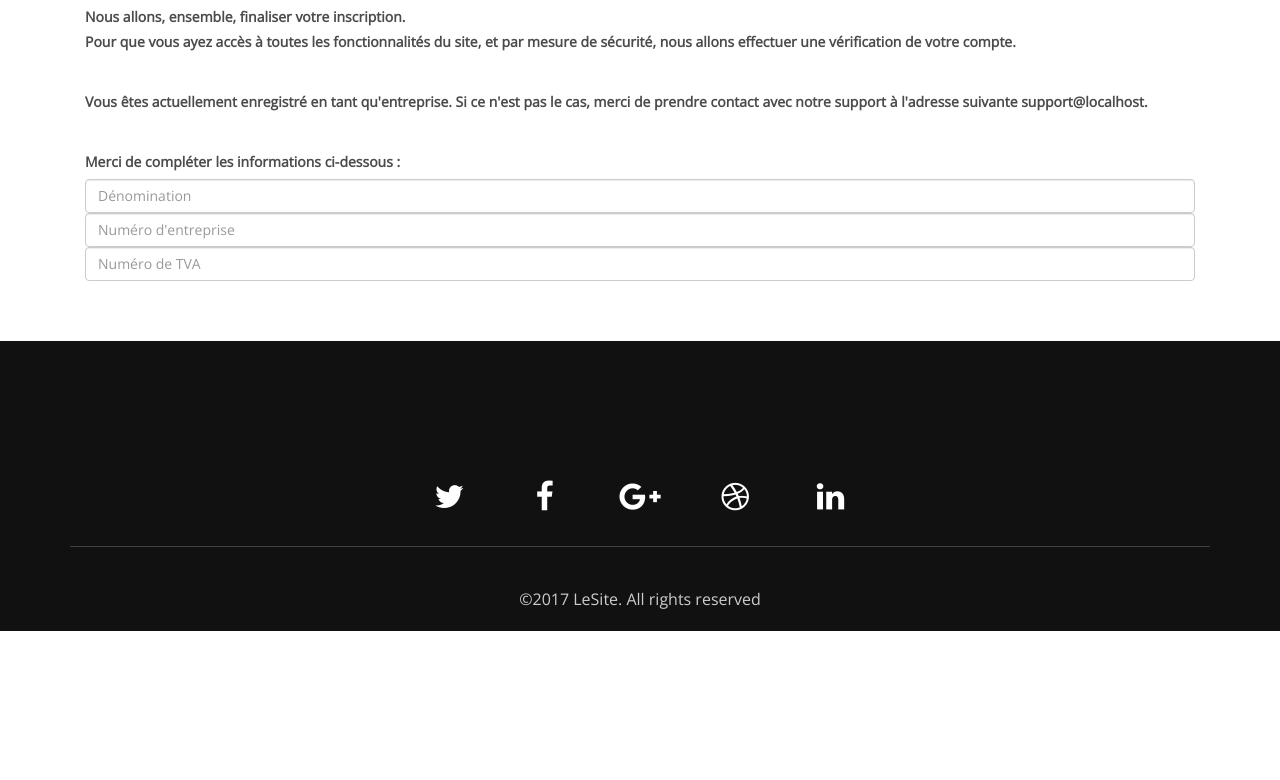
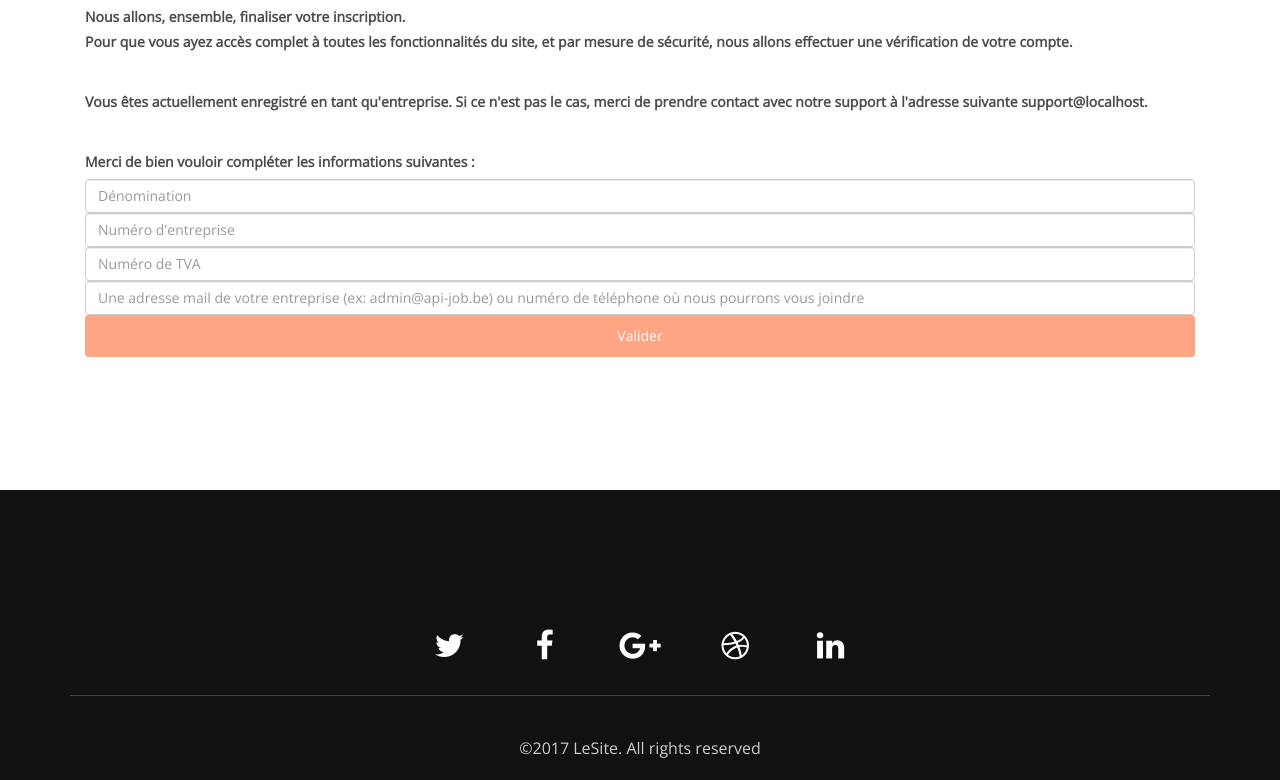
Before and after one commit to jonathancaron/bootstrap, a PHP site: page /reg1.php in a window 1280 px wide. Shown: the part 166-946 px from the top of the page. Before the commit the page ends 797 px from the top, so only its background shows below. Run offline with PHP 8.4, Linux system fonts and the light colour scheme; data that the repository does not hold is empty; some libraries are stand-ins or nearby versions; some web fonts are replaced.

Commit message:
bootstrap 1.2.2.1 - finalisation reg1.php, début mysql vers reg2.php

```diff
--- a/reg1.php
+++ b/reg1.php
@@ -56,14 +56,17 @@
                 <?php } ?>
                 <?php if($pStatus==1 || $pStatus==2) { ?>
                 <h5>Nous allons, ensemble, finaliser votre inscription.</h5>
-                <h5>Pour que vous ayez accès à toutes les fonctionnalités du site, et par mesure de sécurité, nous allons effectuer une vérification de votre compte.</h5><br>
+                <h5>Pour que vous ayez accès complet à toutes les fonctionnalités du site, et par mesure de sécurité, nous allons effectuer une vérification de votre compte.</h5><br>
                 <h5>Vous êtes actuellement enregistré en tant qu'entreprise. Si ce n'est pas le cas, merci de prendre contact avec notre support à l'adresse suivante support@localhost.</h5><br>
-                <h5>Merci de compléter les informations ci-dessous :</h5>
-                <form class="" action="index.html" method="post">
+                <h5>Merci de bien vouloir compléter les informations suivantes :</h5>
+                <form class="" action="./reg2.php" method="post">
                   <input class="form-control" placeholder="Dénomination" name="entDenomination" type="text" value=<?php echo"$pEntreprise" ?>>
                   <input class="form-control" placeholder="Numéro d'entreprise" name="entNum" type="text" />
                   <input class="form-control" placeholder="Numéro de TVA" name="entTVA" type="text" />
+                  <input class="form-control" placeholder="Une adresse mail de votre entreprise (ex: admin@api-job.be) ou numéro de téléphone où nous pourrons vous joindre" name="entTVA" type="text" />
+                  <button type="submit" value="Submit" class="btn btn-green btn-block btn-flat" onclick="userlogin()">Valider</button>
                 </form>
+                <br><br><br>
                 <?php }
                 else{ ?>
                   <h5>Nous allons, ensemble, finaliser votre inscription.</h5>
```
